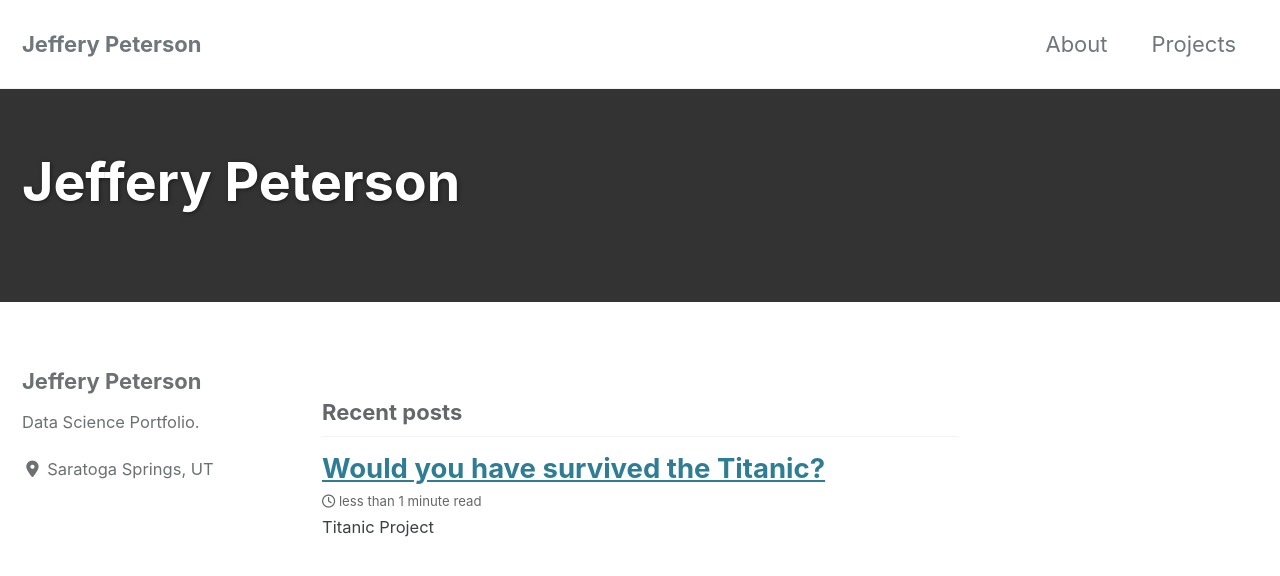
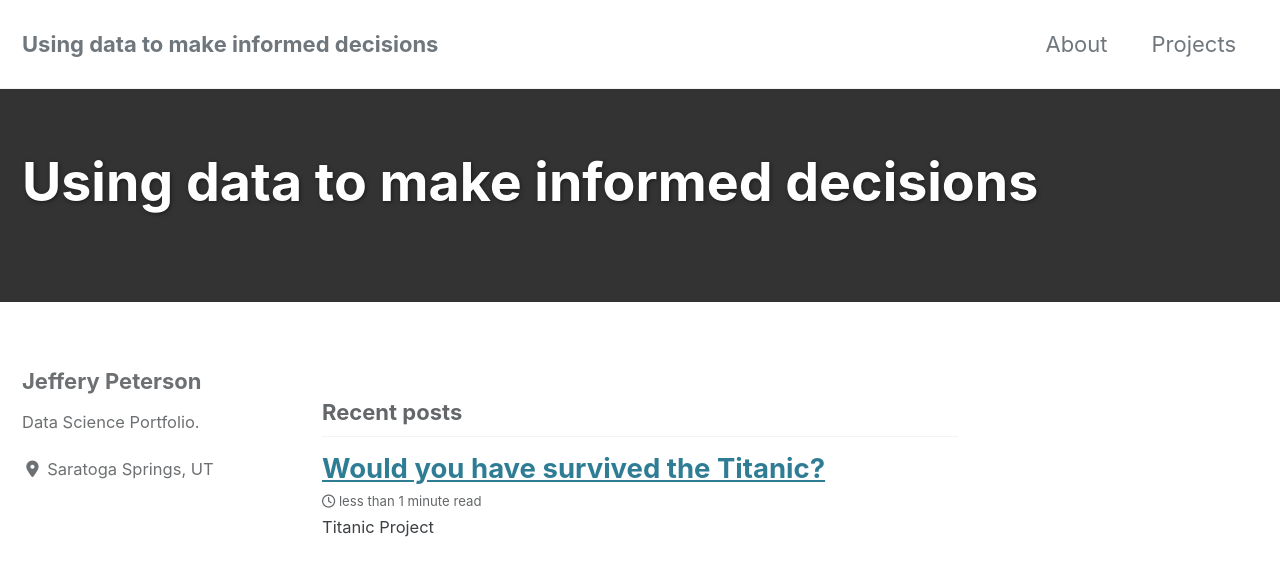
Before and after one commit to jdp71/jdp71.github.io, a Jekyll site: the page built from index.html, in a window 1280 px wide and 900 px high. Shown: the top 576 px of the window. Built offline with Jekyll 4.4.1, drawn with Linux system fonts in a browser that asks for light colours; cached includes are drawn as plain includes; nearby versions of some CDN libraries; the list of posts is cut into pages by our own code.

Commit message:
new header

```diff
--- a/_config.yml
+++ b/_config.yml
@@ -16,7 +16,7 @@ minimal_mistakes_skin    : "default" # "air", "aqua", "contrast", "dark", "dirt"
 
 # Site Settings
 locale                   : "en-US"
-title                    : "Jeffery Peterson"
+title                    : "Using data to make informed decisions"
 title_separator          : "-"
 subtitle                 : # site tagline that appears below site title in masthead
 name                     : "Jeffery Peterson"
```
